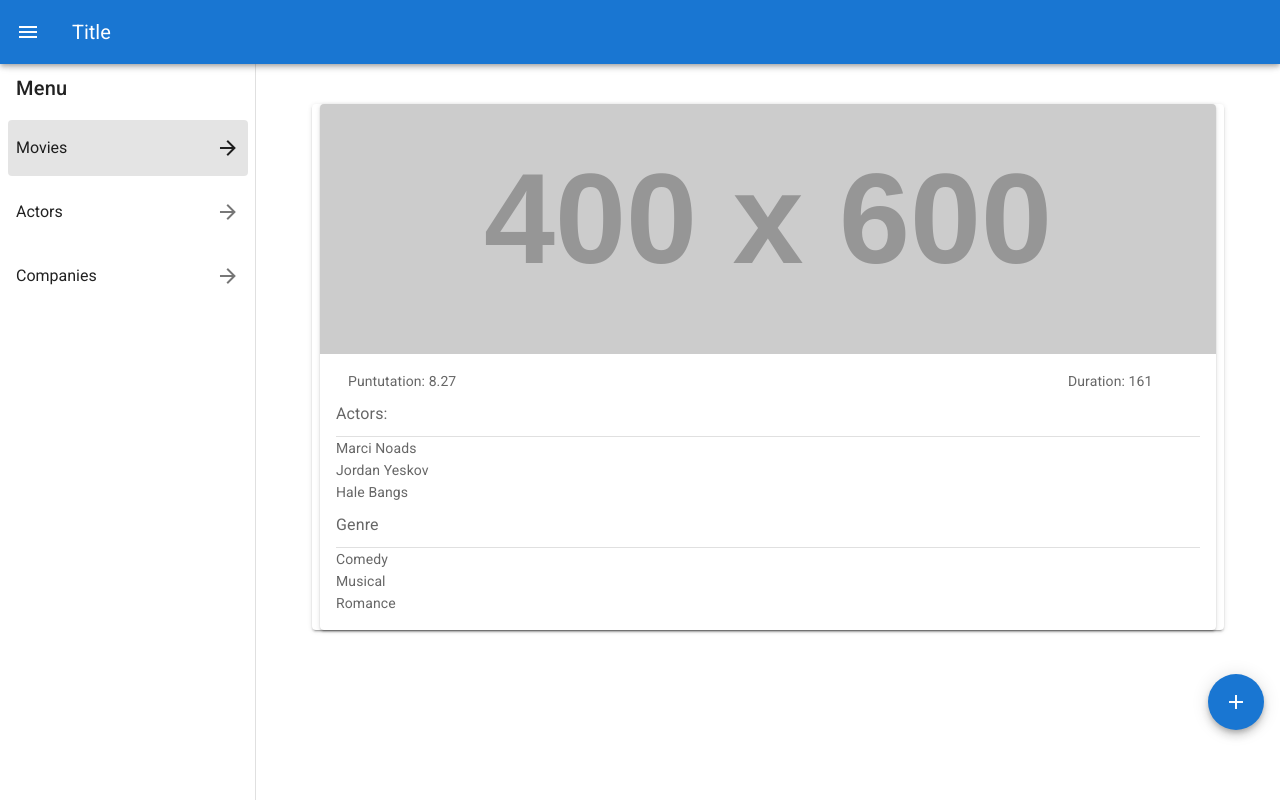
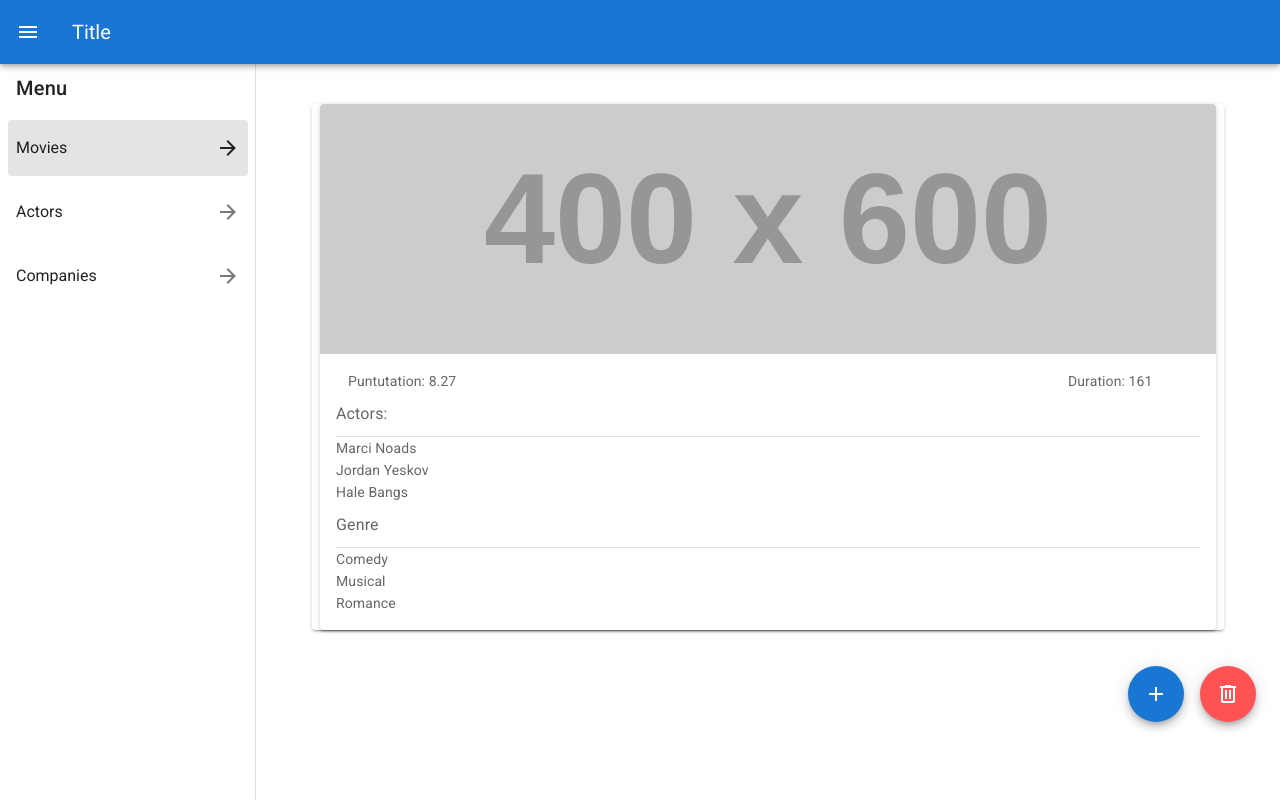
Before and after one commit to jualopmun/app-cinema, a Vue app: page /movies/1 in a window 1280 px wide. Built offline with nearby package versions, Linux system fonts and the light colour scheme; data requests are answered from the project's data file.

Commit message:
[project-5]: implement delete movie logic

```diff
--- a/src/views/ViewMovie.vue
+++ b/src/views/ViewMovie.vue
@@ -64,9 +64,19 @@
             color="primary"
             dark
             fab
+            class="ma-2"
             @click="$router.push({ path: `/newMovie/${movie.id}` })"
           >
             <v-icon>mdi-plus</v-icon>
+          </v-btn>
+           <v-btn
+            color="error"
+            dark
+            fab
+            class="ma-2"
+            @click="deleteMovie(movie.id)"
+          >
+            <v-icon>mdi-trash-can-outline</v-icon>
           </v-btn>
         </template>
       </v-speed-dial>
@@ -111,6 +121,16 @@ export default {
       }
 
     },
+    async deleteMovie(id) {
+      try {
+        await Axios.delete(`/movies/${id}`);
+        this.$router.push({ path: '/movies' })
+      } catch(ex) {
+        console.log(`Error deleted movie: ${ex}`);
+      }
+
+    },
+
   },
 
   async created() {
```
